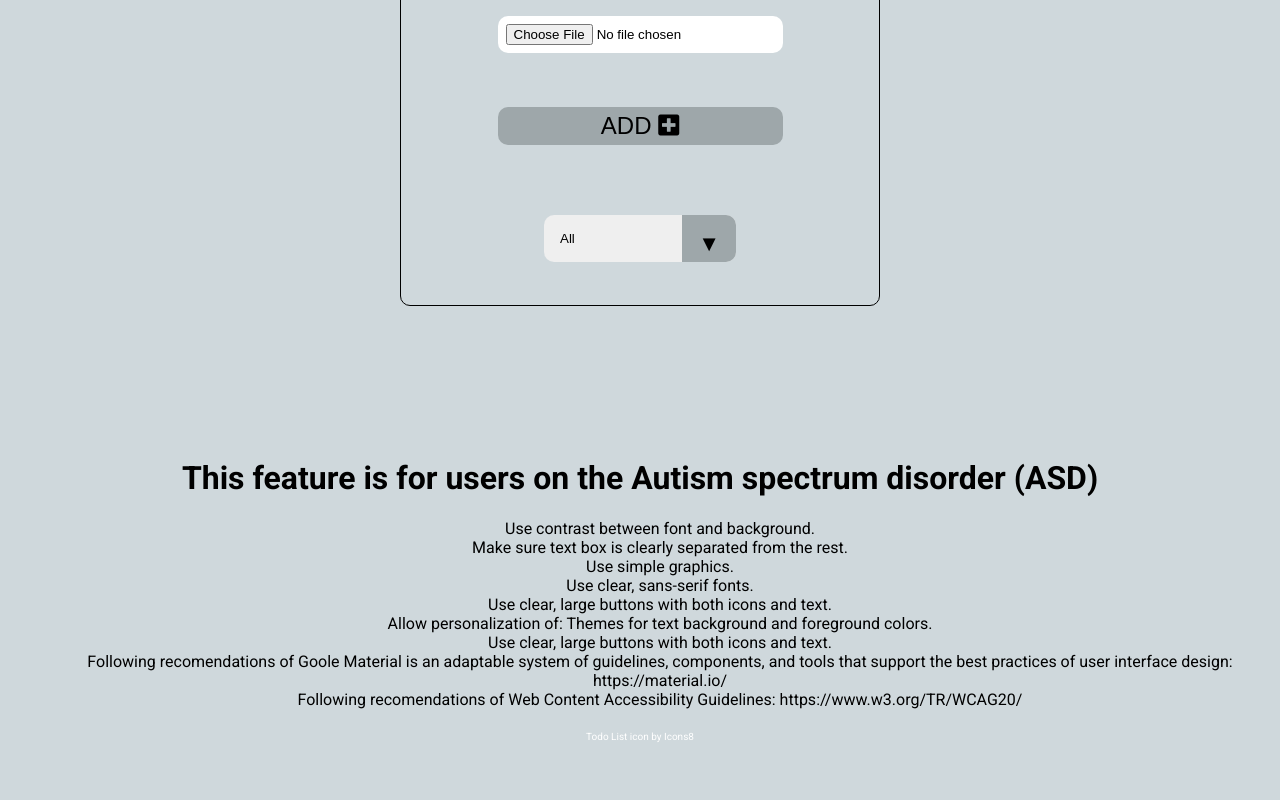
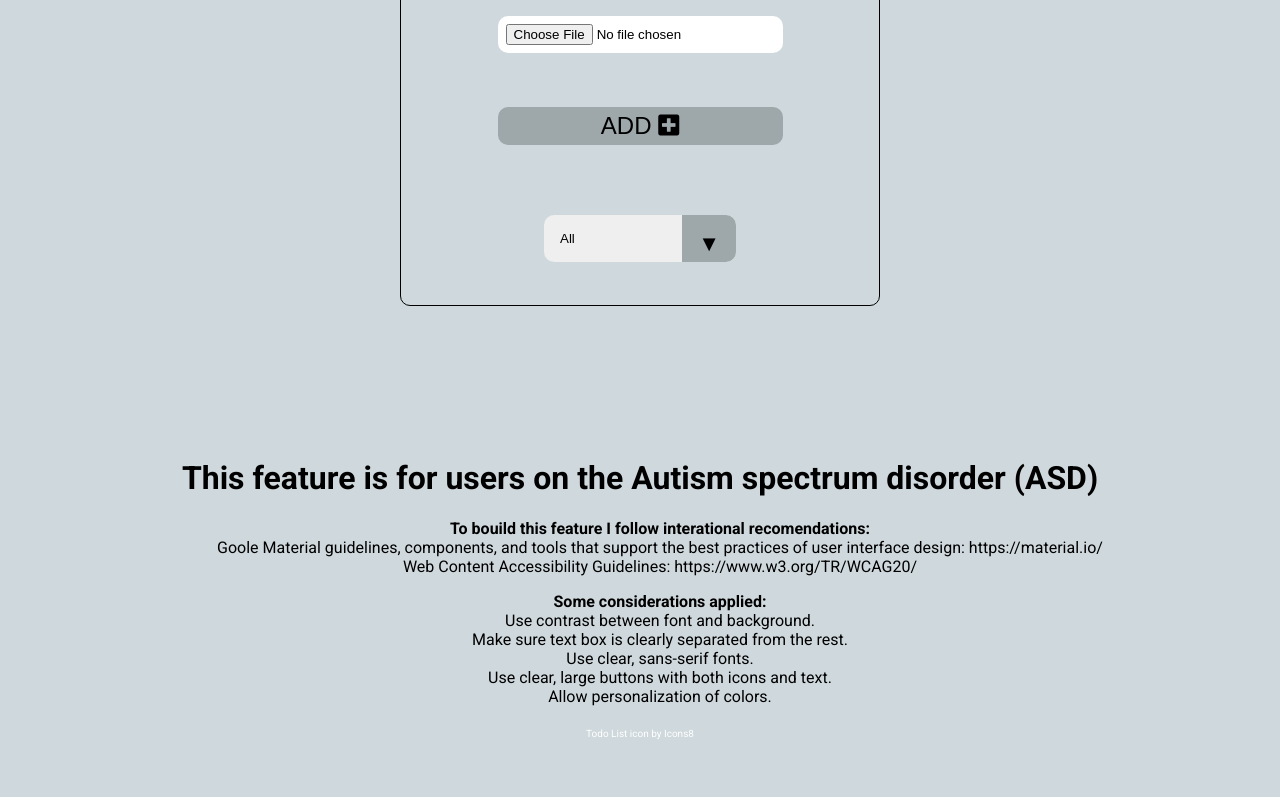
Before and after one commit to anabergese/todolist, a React (Create React App) app: page / in a window 1280 px wide. Shown: the part 497-1297 px from the top of the page. Built offline with nearby package versions, Linux system fonts and the light colour scheme.

Commit message:
Changed text of description component

```diff
--- a/src/App.scss
+++ b/src/App.scss
@@ -95,7 +95,7 @@ form {
 
 
 .file-uploaded {
-  width: 132px;
+  width: 170px;
   padding-left: 24px;
 }
 
--- a/src/components/Description.js
+++ b/src/components/Description.js
@@ -5,15 +5,17 @@ const Description = () => {
     <div className="description">
       <h1>This feature is for users on the Autism spectrum disorder (ASD)</h1>
       <ul>
+        <li><strong>To bouild this feature I follow interational recomendations:</strong></li>
+        <li>Goole Material guidelines, components, and tools that support the best practices of user interface design: https://material.io/</li>
+        <li>Web Content Accessibility Guidelines: https://www.w3.org/TR/WCAG20/</li>
+      </ul>
+      <ul>
+        <li><strong>Some considerations applied:</strong></li>
         <li>Use contrast between font and background.</li>
         <li>Make sure text box is clearly separated from the rest.</li>
-        <li>Use simple graphics. </li>
         <li>Use clear, sans-serif fonts.</li>
         <li>Use clear, large buttons with both icons and text.</li>
-        <li>Allow personalization of: Themes for text background and foreground colors.</li>
-        <li>Use clear, large buttons with both icons and text.</li>
-        <li>Following recomendations of Goole Material is an adaptable system of guidelines, components, and tools that support the best practices of user interface design: https://material.io/</li>
-        <li>Following recomendations of Web Content Accessibility Guidelines: https://www.w3.org/TR/WCAG20/</li>
+        <li>Allow personalization of colors.</li>
       </ul>
       <p><a href="https://icons8.com/icon/61195/todo-list" target="_blank" rel="noreferrer">Todo List icon by Icons8</a></p>
     </div>
```
